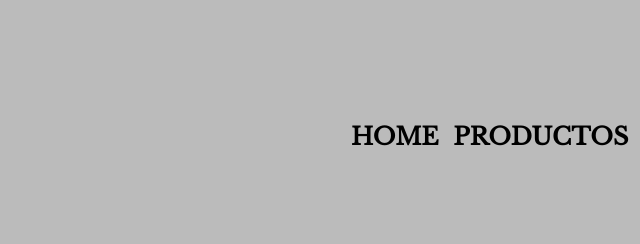
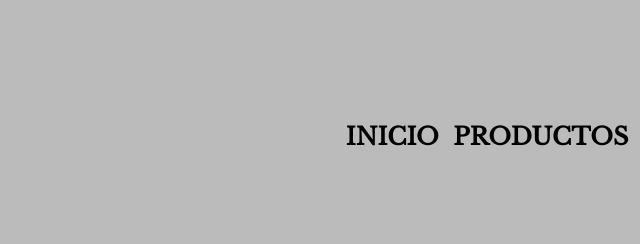
Before and after one commit to LUCASHE1/Alura, a plain HTML site: page index.html in a window 1280 px wide. Shown: the top 244 px of the page, 437-1077 px from the left. Drawn offline with nearby package versions, Linux system fonts and the light colour scheme; a web font is replaced by a local one.

Commit message:
prueba, cambio en el home

```diff
--- a/index.html
+++ b/index.html
@@ -23,7 +23,7 @@
             <h1><img src="imagenes/logo.png" alt="Logo"></h1>
             <nav>
                 <ul>
-                    <li><a href="index.html">Home</a></li>
+                    <li><a href="index.html">Inicio</a></li>
                     <li><a href="productos.html">Productos</a></li>
                     <li><a href="contacto.html">Contacto</a></li>
                 </ul>
```
